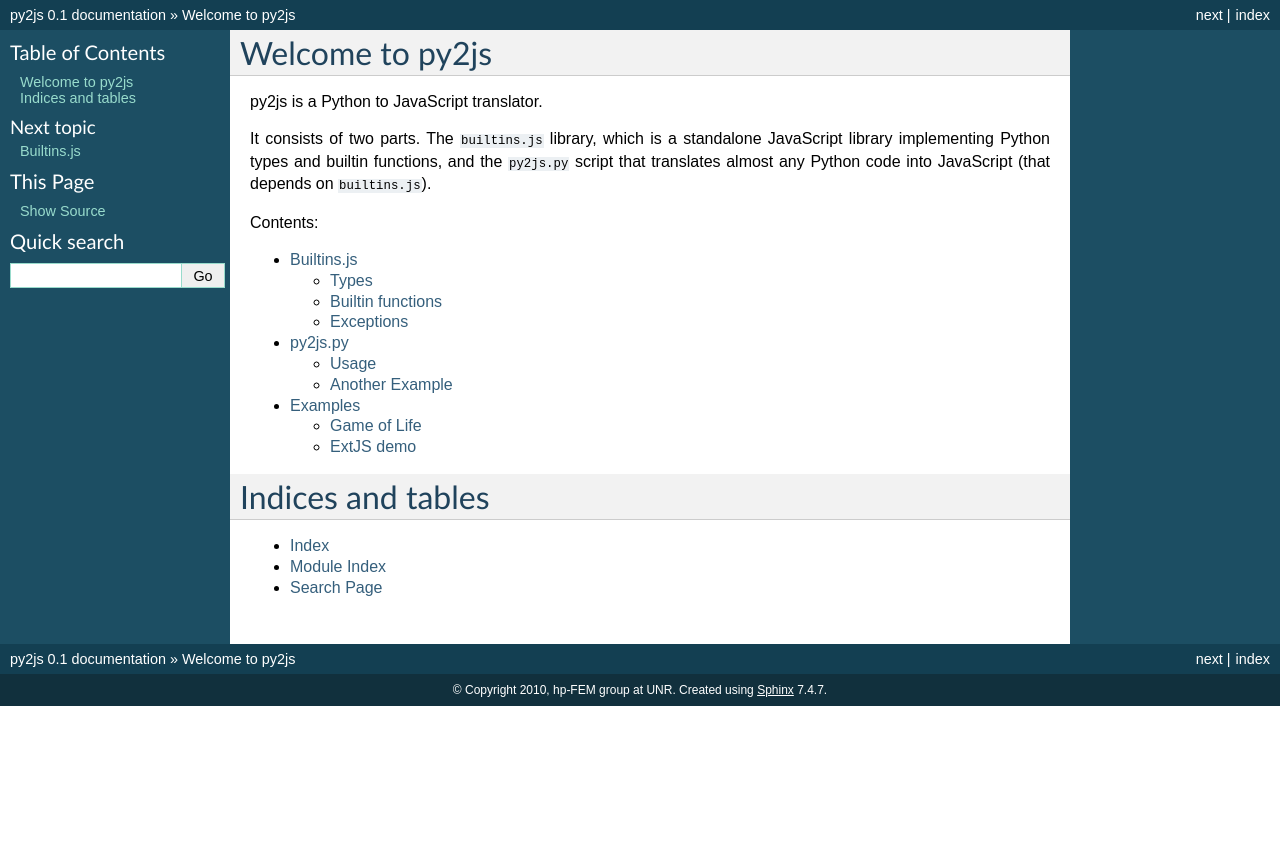
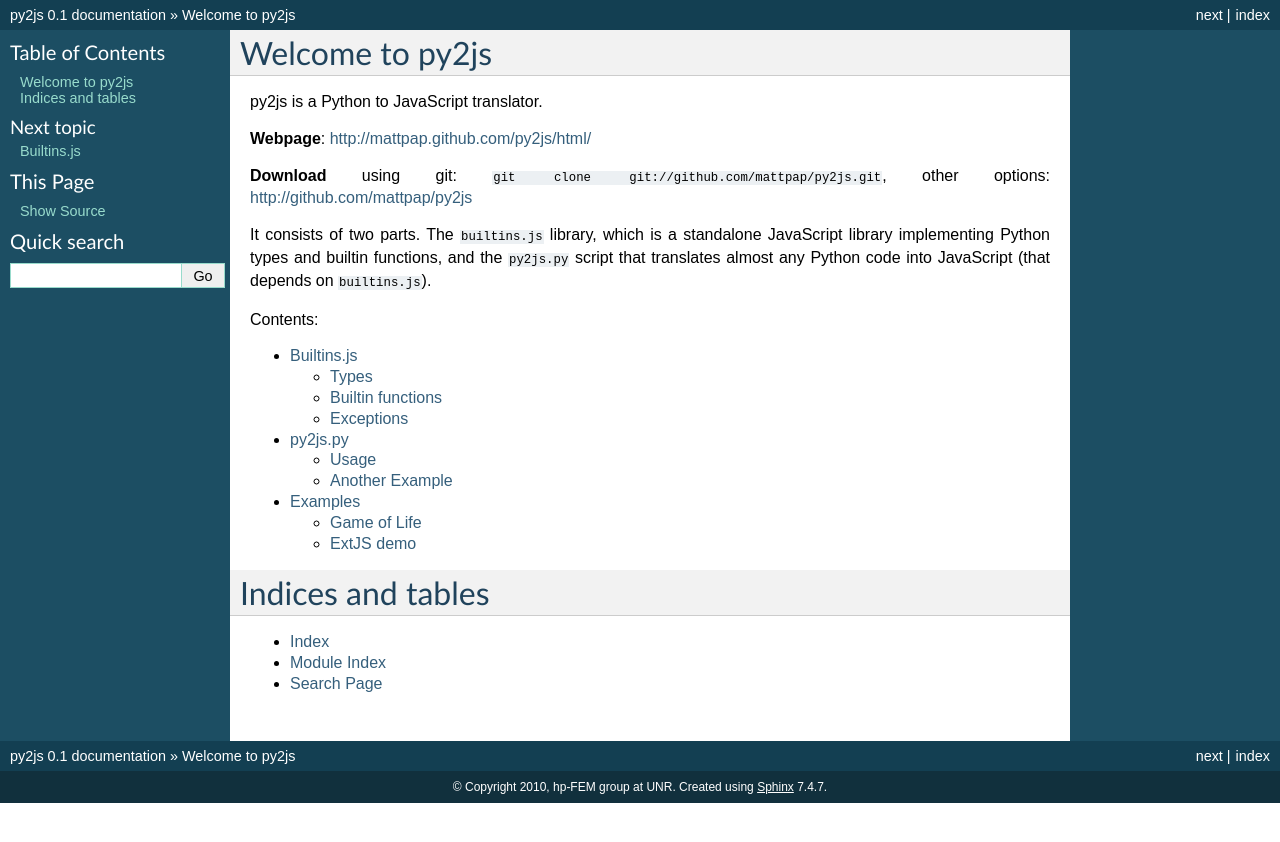
Before and after one commit to chrivers/pyjaco, a Sphinx documentation site: the page built from doc/index.rst, in a window 1280 px wide. Shown: the top 842 px of the page. Built offline with Sphinx 7.4.7, drawn with Linux system fonts in a browser that asks for light colours.

Commit message:
Link to the webpage and downloads added

```diff
--- a/doc/index.rst
+++ b/doc/index.rst
@@ -7,6 +7,11 @@
 ================
 
 py2js is a Python to JavaScript translator.
+
+**Webpage**: http://mattpap.github.com/py2js/html/
+
+**Download** using git: ``git clone git://github.com/mattpap/py2js.git``,
+other options: http://github.com/mattpap/py2js
 
 It consists of two parts. The ``builtins.js`` library, which is a standalone
 JavaScript library implementing Python types and builtin functions, and the
```
